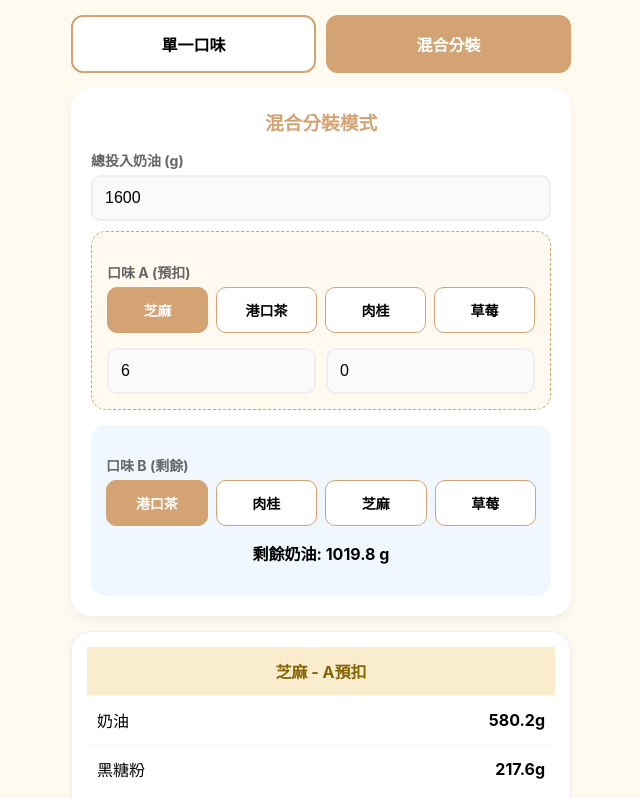
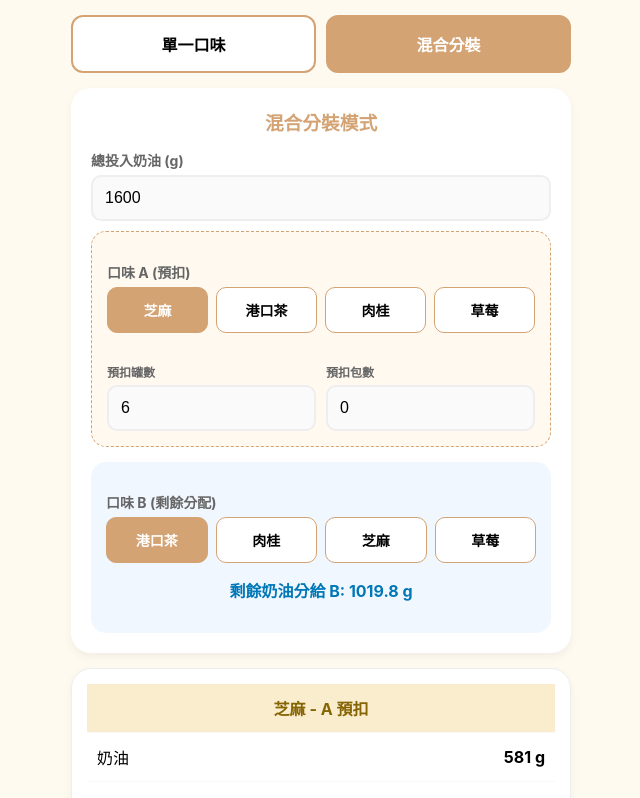
Before and after one commit to dadala3419/so-far-calc, a plain HTML site: page index.html in a window 1280 px wide. Both pictures are taken after a click on the button "混合分裝". Shown: the top 798 px of the page, without its empty margins (319-959 px from the left). Drawn offline with Linux system fonts and the light colour scheme.

Commit message:
Update index.html

```diff
--- a/index.html
+++ b/index.html
@@ -3,7 +3,7 @@
 <head>
     <meta charset="UTF-8">
     <meta name="viewport" content="width=device-width, initial-scale=1.0, maximum-scale=1.0, user-scalable=no">
-    <title>So Far! 備料助手 8.0</title>
+    <title>So Far! 備料助手 9.0</title>
     <style>
         :root { --primary: #d4a373; --bg: #fffaf0; }
         * { -webkit-tap-highlight-color: transparent; box-sizing: border-box; }
@@ -69,19 +69,19 @@
                     <button class="a-btn" onpointerdown="setMF('A', 'strawberry', this)">草莓</button>
                 </div>
                 <div style="display:flex; gap:10px;">
-                    <input type="number" id="in-m-ja" value="6" oninput="calcM()" placeholder="罐">
-                    <input type="number" id="in-m-pa" value="0" oninput="calcM()" placeholder="包">
+                    <div style="flex:1"><label style="font-size:12px">預扣罐數</label><input type="number" id="in-m-ja" value="6" oninput="calcM()"></div>
+                    <div style="flex:1"><label style="font-size:12px">預扣包數</label><input type="number" id="in-m-pa" value="0" oninput="calcM()"></div>
                 </div>
             </div>
             <div style="background:#f0f7ff; padding:15px; border-radius:15px; margin-top:15px;">
-                <label>口味 B (剩餘)</label>
+                <label>口味 B (剩餘分配)</label>
                 <div class="tabs">
                     <button class="b-btn active" onpointerdown="setMF('B', 'tea', this)">港口茶</button>
                     <button class="b-btn" onpointerdown="setMF('B', 'cinnamon', this)">肉桂</button>
                     <button class="b-btn" onpointerdown="setMF('B', 'sesame', this)">芝麻</button>
                     <button class="b-btn" onpointerdown="setMF('B', 'strawberry', this)">草莓</button>
                 </div>
-                <p style="text-align:center; margin-top:10px; font-weight:bold;">剩餘奶油: <span id="rem-b">0</span> g</p>
+                <p style="text-align:center; margin-top:10px; font-weight:bold; color:#0077b6;">剩餘奶油分給 B: <span id="rem-b">0</span> g</p>
             </div>
         </div>
         <div id="out-m"></div>
@@ -142,8 +142,8 @@
         let ratioA = rA.b; for(let k in rA.i) ratioA += rA.i[k];
         const bA = ((ja*220)+(pa*325))/ratioA * rA.b;
         const bB = tot - bA;
-        document.getElementById('rem-b').innerText = bB.toFixed(1);
-        document.getElementById('out-m').innerHTML = render(curMA, bA, "A預扣") + render(curMB, bB, "B剩餘", true);
+        document.getElementById('rem-b').innerText = bB > 0 ? bB.toFixed(1) : 0;
+        document.getElementById('out-m').innerHTML = render(curMA, bA, "A 預扣") + render(curMB, bB, "B 剩餘分配", true);
     }
 
     function render(key, b, tag, est) {
@@ -151,19 +151,20 @@
         const r = recipes[key];
         const f = b / r.b;
         let h = `<div class="result-box"><table><tr><td colspan="2" class="title-td">${r.n} - ${tag}</td></tr>`;
-        h += `<tr><td>奶油</td><td class="val">${b.toFixed(1)}g</td></tr>`;
-        for(let k in r.i) h += `<tr><td>${k}</td><td class="val">${(r.i[k]*f).toFixed(1)}g</td></tr>`;
+        // 改為無條件進位 Math.ceil
+        h += `<tr><td>奶油</td><td class="val">${Math.ceil(b)} g</td></tr>`;
+        for(let k in r.i) h += `<tr><td>${k}</td><td class="val">${Math.ceil(r.i[k]*f)} g</td></tr>`;
+
         if(est) {
             let rt = r.b; for(let k in r.i) rt += r.i[k];
             let tg = (b/r.b)*rt;
             let pk = Math.floor((tg/65)/5); let sk = Math.floor((tg/65)%5);
-            h += `</table><div class="est">預計總產出：${Math.floor(tg)}g<br>可做：${pk}包 + ${sk}片</div></div>`;
+            h += `</table><div class="est">預計總產出：${Math.ceil(tg)} g<br>約可製作：${pk} 包 + ${sk} 片厚片</div></div>`;
         } else h += `</table></div>`;
         return h;
     }
 
-    // 初始化
-    setTimeout(() => { calcS(); }, 100);
+    setTimeout(() => { calcS(); }, 200);
 </script>
 </body>
 </html>
```
